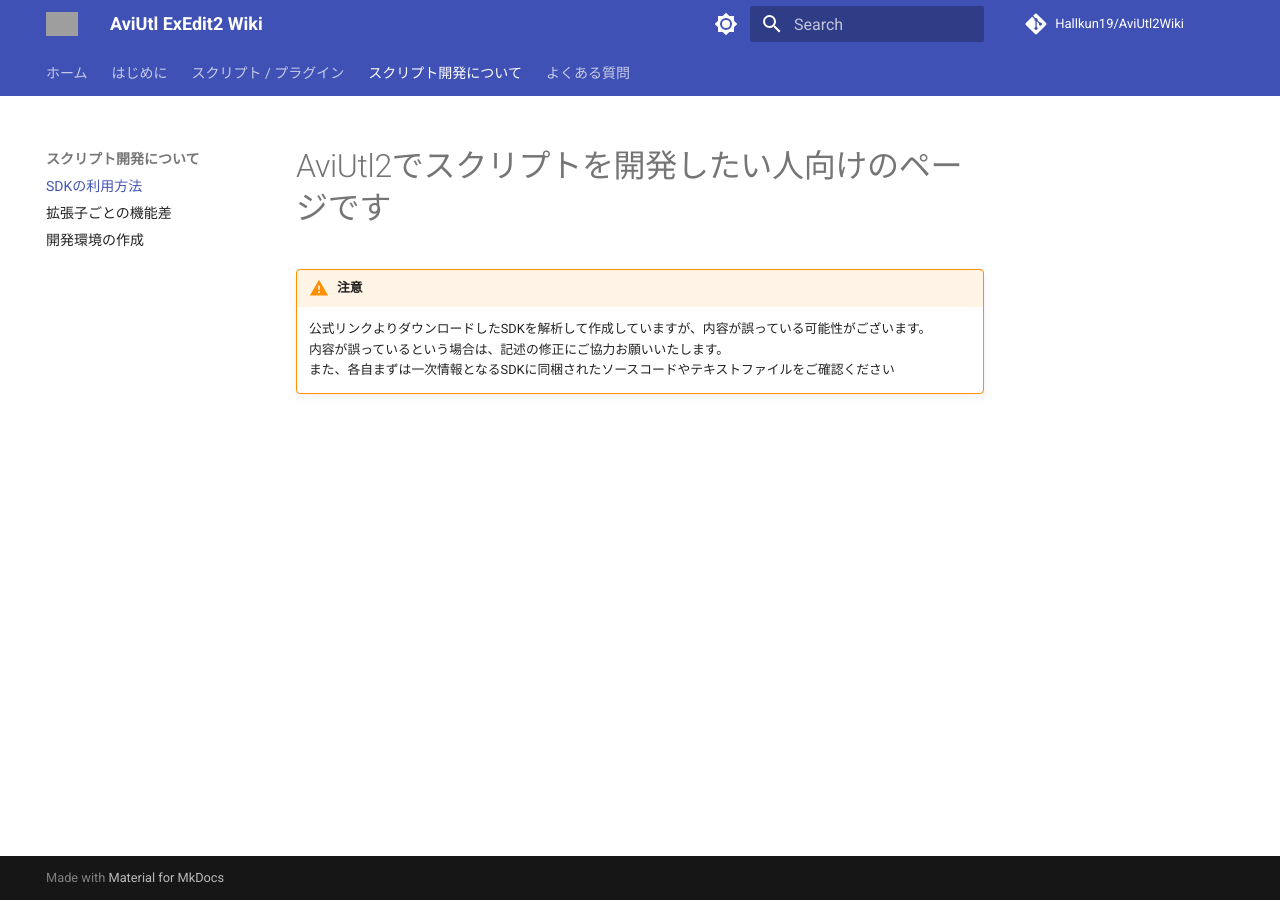
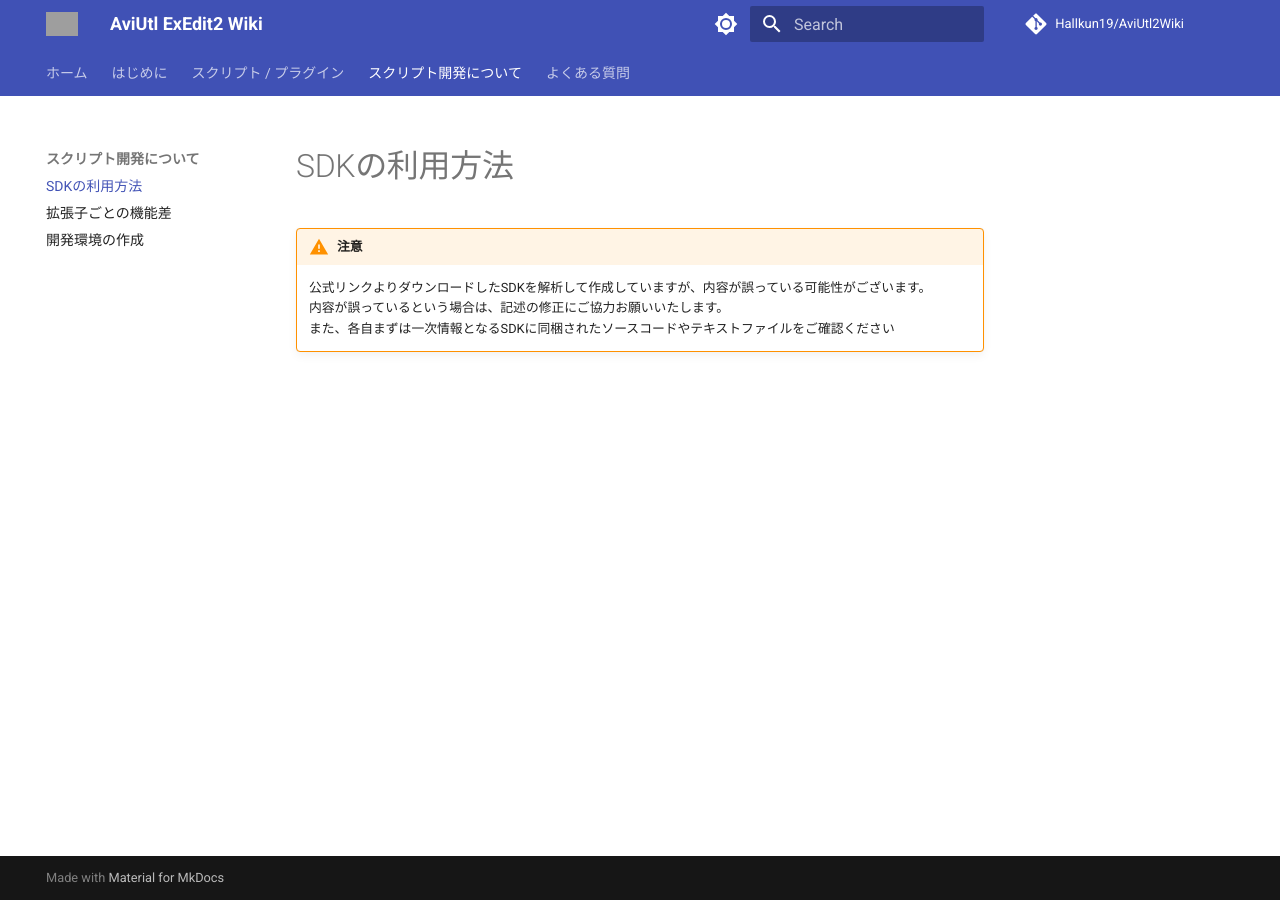
Before and after one commit to Laclale/AviUtl2Wiki, an MkDocs documentation site: the page built from docs/script_dev/sdk_usage.md, in a window 1280 px wide. Built offline with MkDocs 1.6.1 and Material for MkDocs 9.7.7, drawn with Linux system fonts in a browser that asks for light colours; comment, search, counter and statistics services are not loaded; grey boxes are pictures that could not be loaded.

Commit message:
一部文言修正と不要な空行削除

```diff
--- a/docs/script_dev/sdk_usage.md
+++ b/docs/script_dev/sdk_usage.md
@@ -1,4 +1,4 @@
-# AviUtl2でスクリプトを開発したい人向けのページです
+# SDKの利用方法
 
 !!! Warning "注意"
     公式リンクよりダウンロードしたSDKを解析して作成していますが、内容が誤っている可能性がございます。
--- a/mkdocs.yml
+++ b/mkdocs.yml
@@ -23,7 +23,6 @@
     - navigation.tabs
   custom_dir: overrides
 
-
 nav:
   - ホーム: index.md
   - はじめに:
@@ -40,12 +39,10 @@
     - 拡張子ごとの機能差: script_dev/how_to_sdk_extension.md
     - 開発環境の作成: script_dev/how_to_sdk_dev_env.md
 
-
   - よくある質問:
     - よくある質問: faq.md
     - エラーコード: error_code.md
     - AviUtlとの違い: aviutl_diff.md
-
 
 markdown_extensions:
   - attr_list
```
